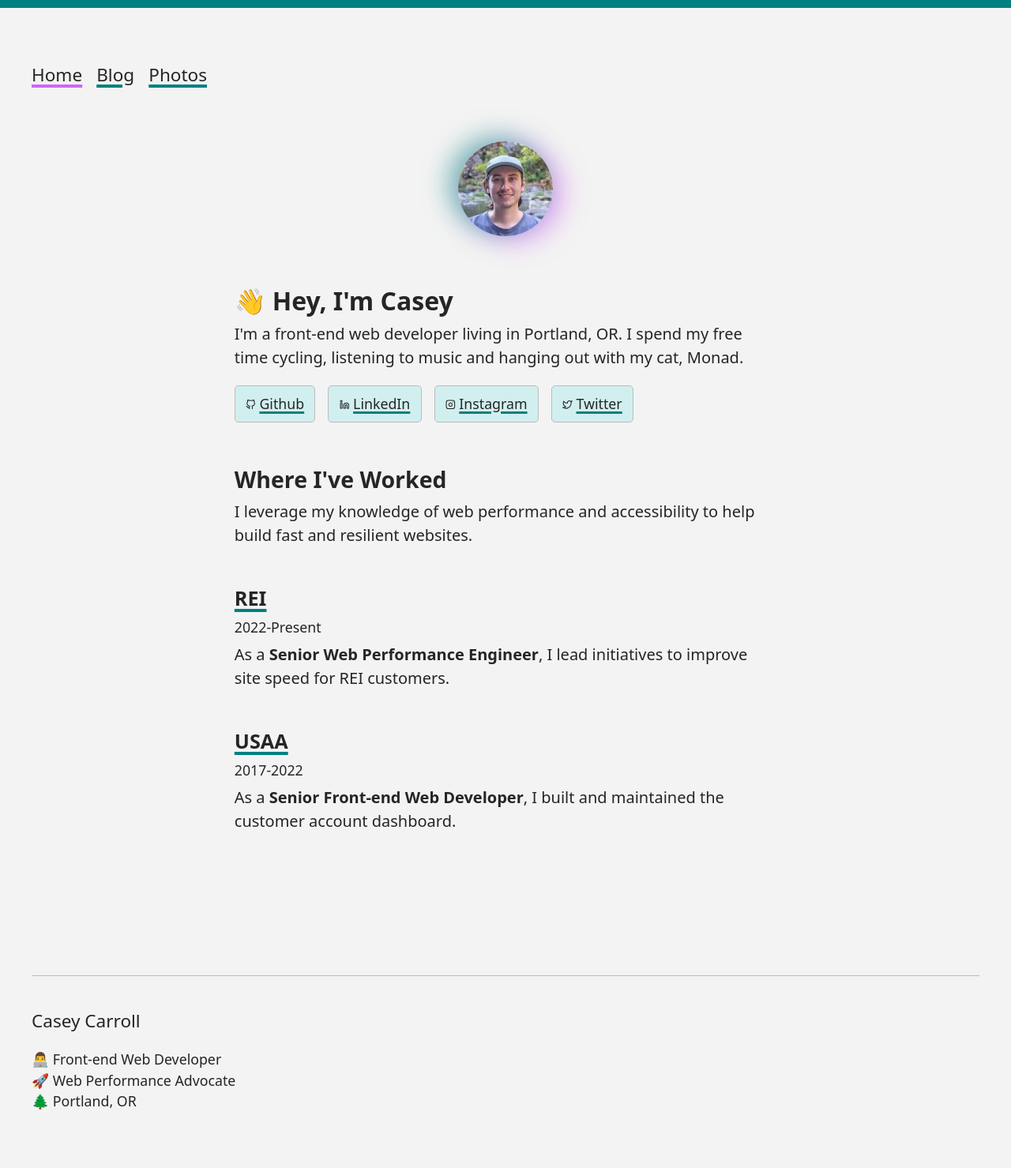
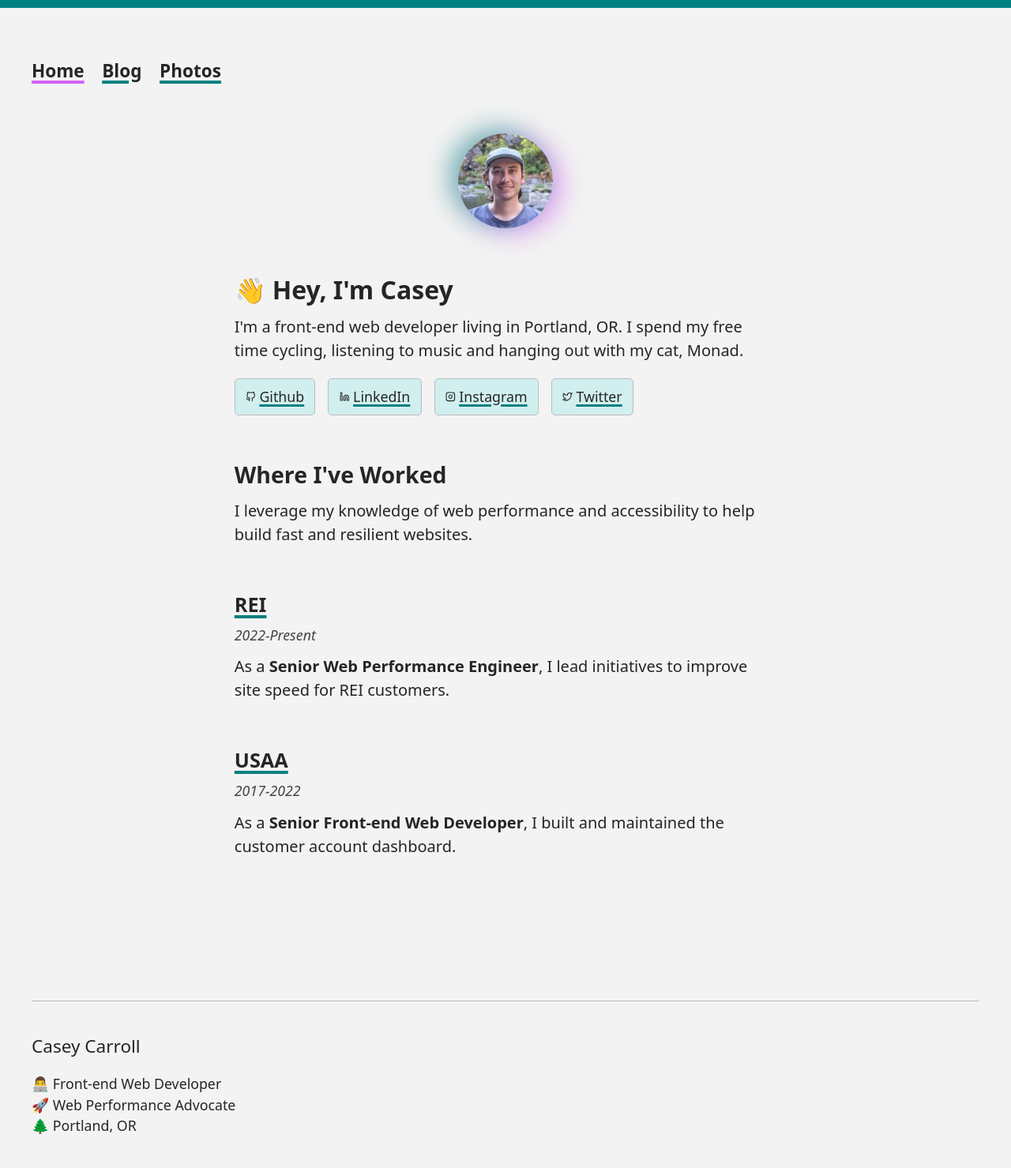
Before and after one commit to caseycarroll/caseycarroll.github.io, a Jekyll site: the page built from index.html, in a window 1280 px wide. Shown: the whole page at 79% size. Built offline with Jekyll 4.4.1, drawn with Linux system fonts in a browser that asks for light colours; before the commit the page ends 1448 px from its top, so only the background shows below that.

Commit message:
add fluid spacing

```diff
--- a/_includes/header.html
+++ b/_includes/header.html
@@ -1,6 +1,6 @@
 <header>
     <nav>
-        <ul role="list" class="cluster unstyled-list">
+        <ul role="list" class="cluster-md unstyled-list">
             <li>
                 <a id="home" href="/" class="{%if page.link == "home" %}current-page{%endif%}">Home
                     {%if page.link == "home" %}
--- a/_sass/cluster.scss
+++ b/_sass/cluster.scss
@@ -5,6 +5,6 @@
     gap: var(--space, 1em);
 }
 
-.cluster-l {
-    --space: 2em;
+.cluster-md {
+    --space: var(--space-md);
 }
--- a/assets/css/base.scss
+++ b/assets/css/base.scss
@@ -23,6 +23,13 @@
     --step-font-3: clamp(1.60rem, calc(1.53rem + 0.32vw), 1.78rem);
     --step-font-4: clamp(1.80rem, calc(1.72rem + 0.36vw), 2.00rem);
     --step-font-5: clamp(2.03rem, calc(1.94rem + 0.40vw), 2.25rem);
+    --space-xs: clamp(0.88rem, calc(0.85rem + 0.11vw), 0.94rem);
+    --space-s: clamp(1.13rem, calc(1.08rem + 0.22vw), 1.25rem);
+    --space-m: clamp(1.69rem, calc(1.62rem + 0.33vw), 1.88rem);
+    --space-l: clamp(2.25rem, calc(2.16rem + 0.43vw), 2.50rem);
+    --space-xl: clamp(3.38rem, calc(3.24rem + 0.65vw), 3.75rem);
+    --space-2xl: clamp(4.50rem, calc(4.33rem + 0.87vw), 5.00rem);
+    --space-3xl: clamp(6.75rem, calc(6.49rem + 1.30vw), 7.50rem);
 }
 
 body {
@@ -61,7 +68,7 @@ h3 {
 
 ul,
 ol {
-    padding-inline-start: 1em;
+    padding-inline-start: var(--space-s);
 }
 
 .flow > * + * {
@@ -69,19 +76,20 @@ ol {
 }
 
 :is(h1, h2, h3, img, iframe) {
-    --flow-space: 2em;
+    --flow-space: var(--space-xl);
 }
 
 :is(h1, h2, h3) + *:not(img, iframe, ul) {
-    --flow-space: 0.5em;
+    --flow-space: var(--space-xs);
 }
 
 header {
     font-size: var(--step-font-1);
+    font-weight: bold;
 }
 
 header, footer {
-    padding-block: 2em;
+    padding-block: var(--space-l);
 }
 
 header .current-page {
@@ -154,8 +162,10 @@ a {
 }
 
 .subheader {
+    font-style: italic;
     display: block;
     font-size: var(--step-font--1);
     font-weight: normal;
-    margin-block-start: 0.75em;
+    margin-block-start: var(--space-xs);
+    color: var(--color-dark-lighter);
 }
```
